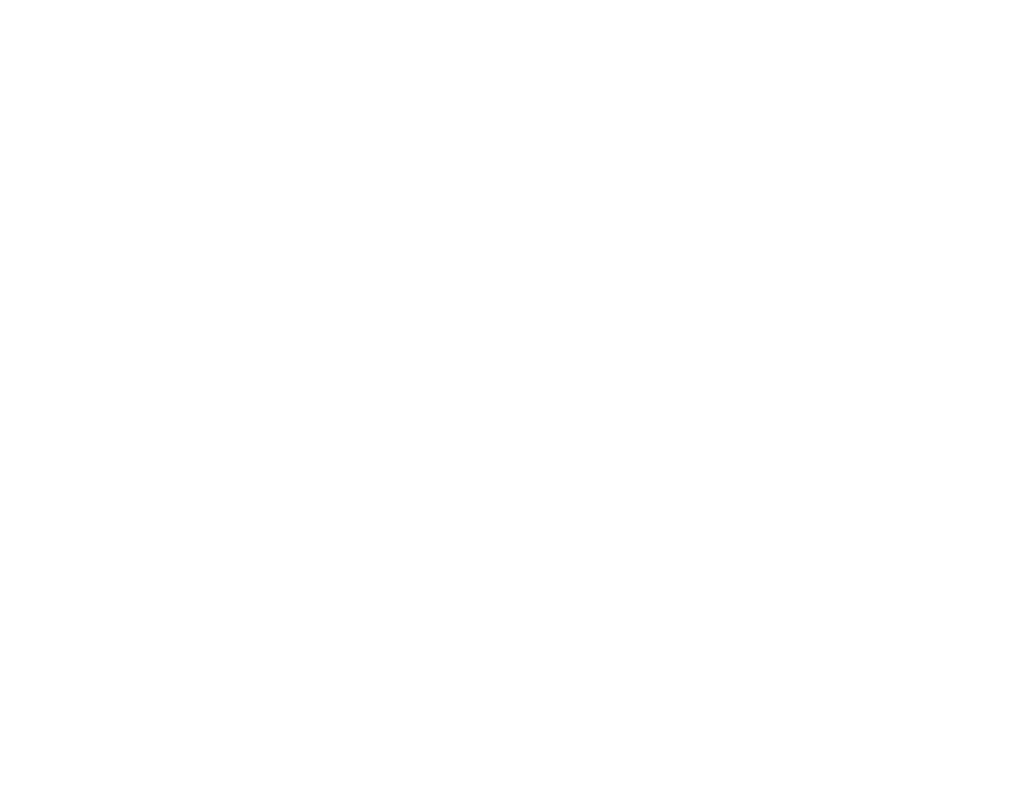
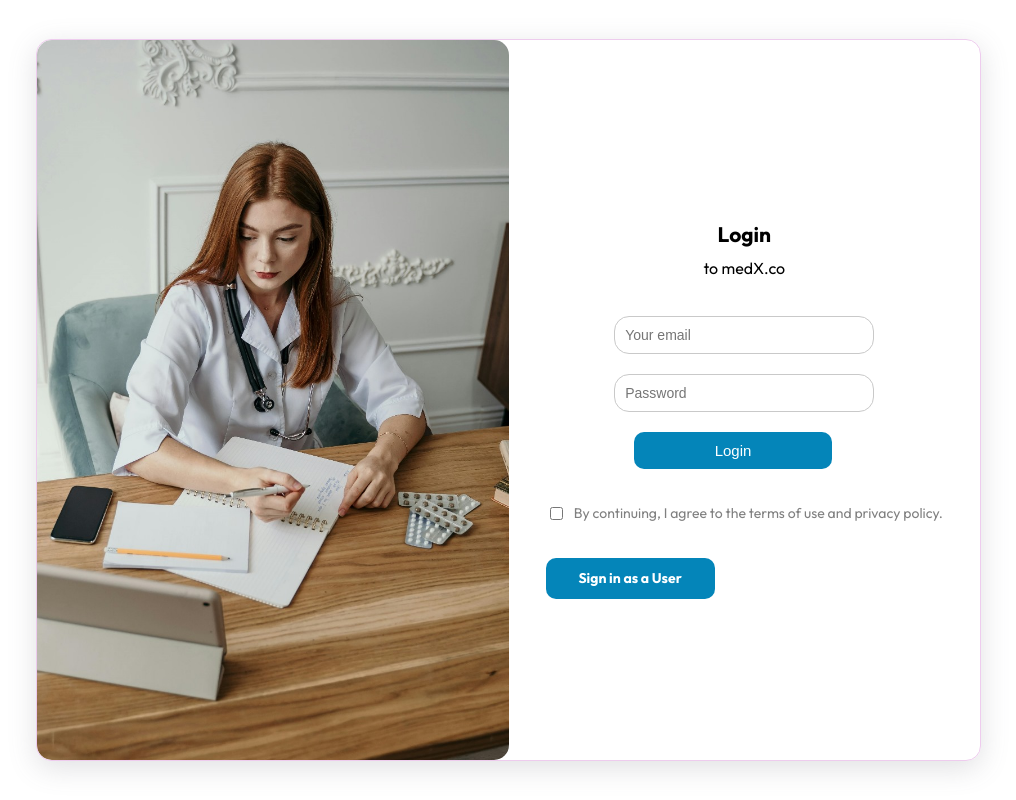
Before and after one commit to Sathyabamaexpo2/sathyabamq-expo, a React (Vite) app in the folder Sathyabama Hackathon/Sathyabama Hackathon/frontend/: page /doclogin in a window 1280 px wide. Before the commit this address had no page. Shown: the whole page, without its empty margins (214-1230 px from the left). Built offline with nearby package versions, Linux system fonts and the light colour scheme.

Commit message:
Added Doc Sign in

```diff
--- a/Sathyabama Hackathon/Sathyabama Hackathon/frontend/src/App.jsx
+++ b/Sathyabama Hackathon/Sathyabama Hackathon/frontend/src/App.jsx
@@ -4,12 +4,14 @@
 import Doctorside from './components/Doctor-side';
 import Details from './components/Details';
 import User from "./components/User/User.jsx";
+import Login2 from './components/Login2/Login2.jsx';
 
 const App = () => {
   return (
     <Router>
       <Routes>
         <Route path="/"element={<Login/>}/>
+        <Route path='doclogin' element={<Login2/>}/>
         <Route path="/userpage" element={<User/>} />
         <Route path="/doctor" element={<Doctorside />} />
         <Route path="/details" element={<Details />} />
--- a/Sathyabama Hackathon/Sathyabama Hackathon/frontend/src/components/Login/Login.css
+++ b/Sathyabama Hackathon/Sathyabama Hackathon/frontend/src/components/Login/Login.css
@@ -172,7 +172,7 @@
   }
 
   .doc-signup-button  :hover{
-    color:white;
+    color: #fff;
   }
 
 
--- a/Sathyabama Hackathon/Sathyabama Hackathon/frontend/src/components/Login/Login.jsx
+++ b/Sathyabama Hackathon/Sathyabama Hackathon/frontend/src/components/Login/Login.jsx
@@ -1,13 +1,14 @@
 import { useEffect, useState } from "react";
-import { useNavigate } from "react-router-dom";
 import axios from "axios";
 import { ToastContainer, toast } from "react-toastify";
 import "react-toastify/dist/ReactToastify.css";
 import "./Login.css";
 import loginimage1 from "../../assets/loginimage1.jpeg";
+import { useNavigate } from 'react-router-dom';
 
 const Login = ({ setShowLogin }) => {
   const [currstate, setCurrState] = useState("Login");
+  const navigate = useNavigate();
   const [doc, setDoc] = useState(false);
   const [text, setText] = useState("");
   const [data, setData] = useState({
@@ -26,7 +27,7 @@
     Image: null,
   });
 
-  const navigate = useNavigate(); // Initialize navigate
+
 
   const onChangeHandler = (event) => {
     const name = event.target.name;
@@ -95,6 +96,10 @@
       setText("Doctor");
     }
   }, [doc]);
+
+  const handleRedirection=()=>{
+     navigate('/doclogin');
+  }
 
   return (
     <>
@@ -294,10 +299,19 @@
               </p>
             </div>
             {currstate === "Login" ? (
+  <>
+    <a
+      className="doc-signup-button"
+      onClick={handleRedirection} // Corrected this part
+      style={{ marginTop: "-15px" }}
+    >
+      Sign in as a Doctor
+    </a>
     <p>
       Create a new account?
       <span onClick={() => setCurrState("Sign-Up")}>Click here</span>
     </p>
+  </>
 ) : (
   <>
     <a
@@ -305,7 +319,7 @@
       onClick={() => setDoc((prev) => !prev)}
       style={{ marginTop: "-15px" }}
     >
-                  Sign in as a {text}
+      Sign up as a {text}
     </a>
     <p style={{ marginTop: "-10px" }}>
       Already have an account?
@@ -313,6 +327,7 @@
     </p>
   </>
 )}
+
           </form>
         </div>
       </div>
--- /dev/null
+++ b/Sathyabama Hackathon/Sathyabama Hackathon/frontend/src/components/Login2/Login2.jsx
@@ -0,0 +1,94 @@
+import React from 'react'
+import loginimage1 from "../../assets/loginimage1.jpeg";
+import { useState } from 'react';
+import { Navigate, useNavigate } from 'react-router-dom';
+
+const Login2 = () => {
+
+    const navigate=useNavigate();
+
+    const [data, setData] = useState({
+        name: "",
+        age: "",
+        Lic_No: "",
+        Hospital_Name: "",
+        Specialized: "",
+        gender: "",
+        bloodgroup: "",
+        height: "",
+        weight: "",
+        email: "",
+        password: "",
+        Confirm_password: "",
+        Image: null,
+      });
+
+      const handleRedirection=()=>{
+        navigate('/');
+     }
+
+
+
+      const onChangeHandler = (event) => {
+        const name = event.target.name;
+        const value = event.target.value;
+        setData((data) => ({ ...data, [name]: value }));
+      };
+
+  return (
+    <div className="login-main-container">
+        <div className="user-sideimage">
+          <img src={loginimage1} alt="Login" />
+        </div>
+        <div className="login-popup">
+          <form className="login-popup-container">
+            <div className="login-popup-title">
+              <div className="title-contain">
+                <h2>Login</h2>
+                <p className="login-page-title">to medX.co</p>
+              </div>
+            </div>
+            <div className="login-popup-inputs">
+            <input
+                    name="email"
+                    onChange={onChangeHandler}
+                    value={data.email}
+                    type="email"
+                    placeholder="Your email"
+                    required
+                  />
+                  <input
+                    name="password"
+                    onChange={onChangeHandler}
+                    value={data.password}
+                    type="password"
+                    placeholder="Password"
+                    required
+                  />
+
+             </div>
+            <div className="signup-log-div">
+              <button type="submit"> Login
+              </button>
+            </div>
+
+            <div className="login-popup-condition">
+              <input type="checkbox" required />
+              <p>
+                By continuing, I agree to the terms of use and privacy policy.
+              </p>
+            </div>
+            <a
+      className="doc-signup-button"
+      onClick={handleRedirection}
+    >
+      Sign in as a User
+    </a>
+
+          </form>
+        </div>
+      </div>
+  )
+}
+
+export default Login2;
```
Lines whose indentation alone changed are shown as unchanged.
